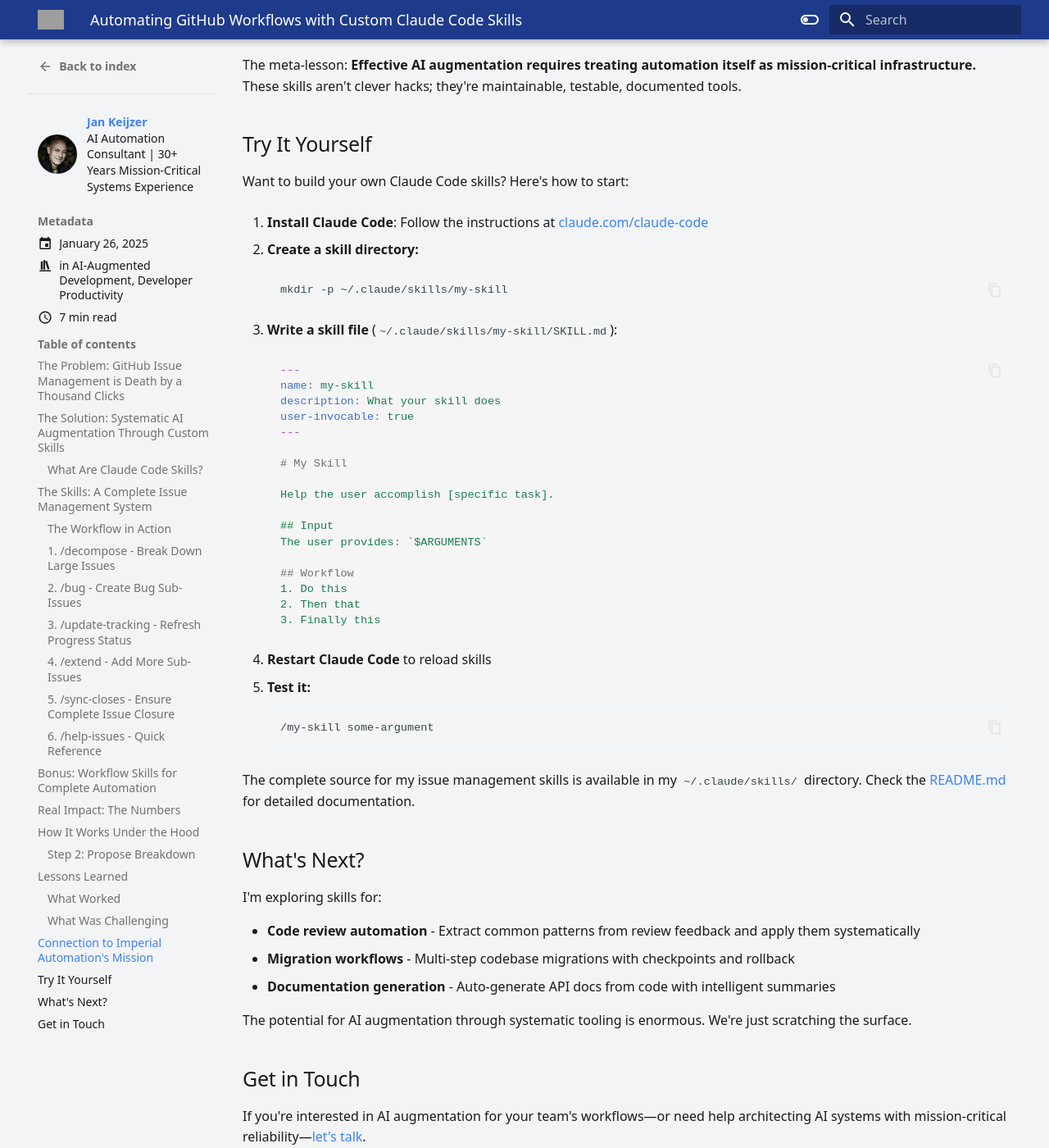
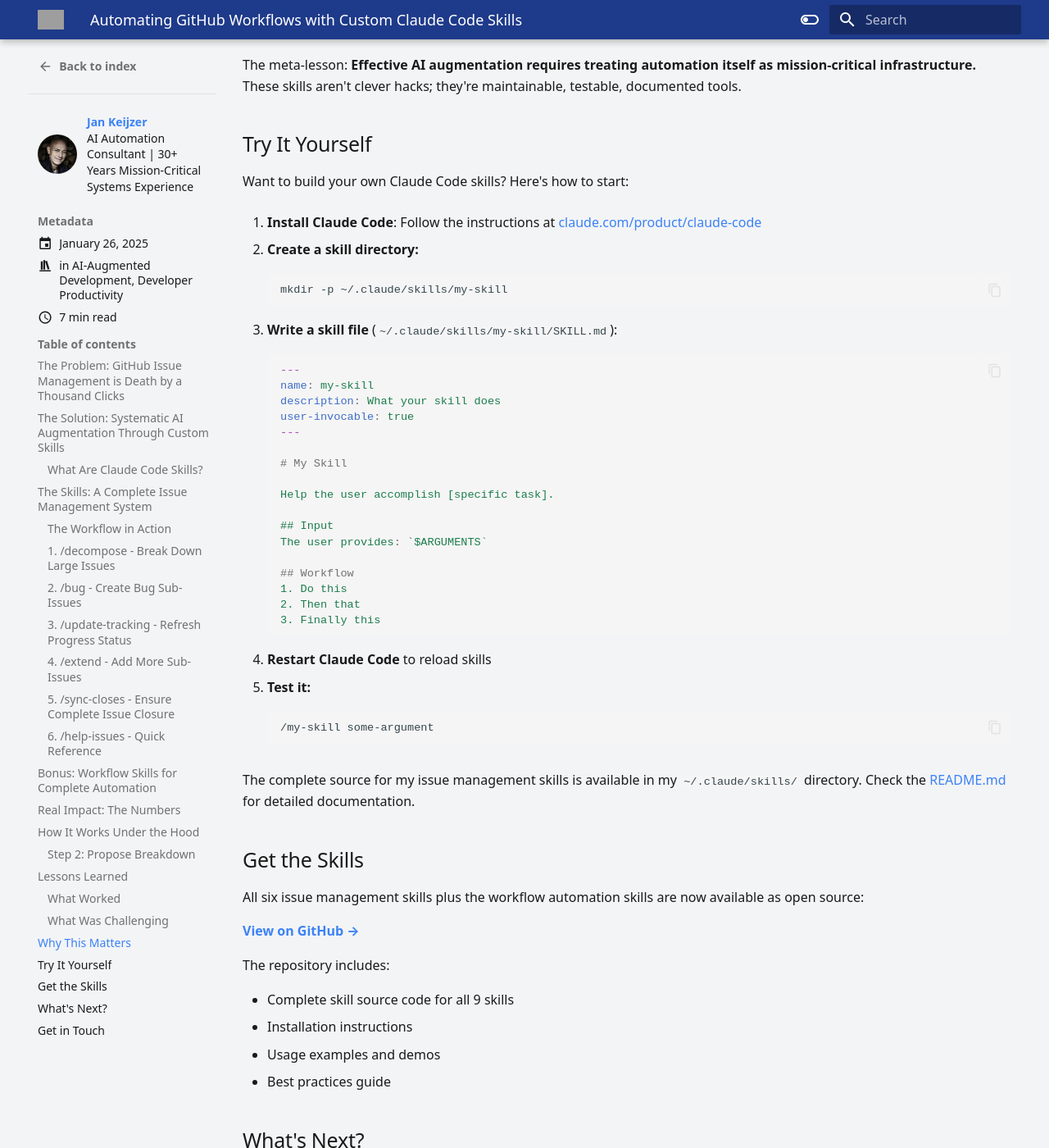
Before and after one commit to JanKeijzer/PortfolioWebsite, an MkDocs documentation site: the page built from docs/blog/posts/github-workflow-automation-skills.md, in a window 1280 px wide and 1400 px high, scrolled down 9672 px. Shown: the whole window at 82% size. Built offline with MkDocs 1.6.1 and Material for MkDocs 9.7.7, drawn with Linux system fonts in a browser that asks for light colours; some of the changed text lies outside the part shown; grey boxes are pictures that could not be loaded.

Commit message:
Fix broken Claude Code links in blog post
Co-Authored-By: Claude Opus 4.5 <noreply@anthropic.com>

````diff
--- a/docs/blog/posts/github-workflow-automation-skills.md
+++ b/docs/blog/posts/github-workflow-automation-skills.md
@@ -47,7 +47,7 @@ Instead of fighting with GitHub's UI or writing one-off scripts, I built a suite
 
 ### What Are Claude Code Skills?
 
-[Claude Code](https://www.anthropic.com/claude/code) is Anthropic's CLI tool that brings Claude's AI capabilities directly into your terminal. Skills are markdown-based extensions that teach Claude new workflows. Think of them as specialized functions that Claude can execute on your behalf.
+[Claude Code](https://claude.com/product/claude-code) is Anthropic's CLI tool that brings Claude's AI capabilities directly into your terminal. Skills are markdown-based extensions that teach Claude new workflows. Think of them as specialized functions that Claude can execute on your behalf.
 
 The key insight: **AI augmentation requires systematic tooling, not ad-hoc prompts.** Skills capture process knowledge and make it repeatable.
 
@@ -81,11 +81,11 @@ The starting point for any complex feature. This skill analyzes a parent issue a
 ```markdown
 ## Proposed Sub-Issues for #723: Stripe Payment Provider
 
-| # | Sub-Issue Title | Depends On | Scope |
-|---|-----------------|------------|-------|
-| 1 | Phase 1: Payment Abstraction Layer | - | Backend |
-| 2 | Phase 2: Stripe Integration | #1 | Backend |
-| 3 | Phase 3: Frontend Payment UI | #1, #2 | Frontend |
+| #   | Sub-Issue Title                    | Depends On | Scope    |
+| --- | ---------------------------------- | ---------- | -------- |
+| 1   | Phase 1: Payment Abstraction Layer | -          | Backend  |
+| 2   | Phase 2: Stripe Integration        | #1         | Backend  |
+| 3   | Phase 3: Frontend Payment UI       | #1, #2     | Frontend |
 
 Create these sub-issues? (A/B/C)
 ```
@@ -127,20 +127,20 @@ After merging a few sub-issue PRs, update the tracking PR to reflect current pro
 
 **Before:**
 ```markdown
-| # | Sub-Issue | Status | PR |
-|---|-----------|--------|-----|
-| 1 | #724 - Abstraction Layer | ⏳ Pending | - |
-| 2 | #725 - Stripe Integration | ⏳ Pending | - |
+| #   | Sub-Issue                 | Status    | PR  |
+| --- | ------------------------- | --------- | --- |
+| 1   | #724 - Abstraction Layer  | ⏳ Pending | -   |
+| 2   | #725 - Stripe Integration | ⏳ Pending | -   |
 
 Progress: 0/2 (0%)
 ```
 
 **After:**
 ```markdown
-| # | Sub-Issue | Status | PR |
-|---|-----------|--------|-----|
-| 1 | #724 - Abstraction Layer | ✅ Complete | #731 |
-| 2 | #725 - Stripe Integration | 🔄 In Progress | #732 |
+| #   | Sub-Issue                 | Status        | PR   |
+| --- | ------------------------- | ------------- | ---- |
+| 1   | #724 - Abstraction Layer  | ✅ Complete    | #731 |
+| 2   | #725 - Stripe Integration | 🔄 In Progress | #732 |
 
 Progress: 1/2 (50%)
 ```
@@ -217,13 +217,13 @@ These encode mission-critical discipline into every step, ensuring nothing falls
 
 Let's quantify the time savings across a typical month:
 
-| Task | Before | After | Per Month | Saved |
-|------|--------|-------|-----------|-------|
-| Decompose 5 features | 15 min × 5 | 2 min × 5 | 75 min vs 10 min | **65 min** |
-| Update tracking 20× | 5 min × 20 | 1 min × 20 | 100 min vs 20 min | **80 min** |
-| Create 10 bug issues | 5 min × 10 | 0.5 min × 10 | 50 min vs 5 min | **45 min** |
-| Sync before merge 5× | 5 min × 5 | 1 min × 5 | 25 min vs 5 min | **20 min** |
-| Extend tracking 3× | 10 min × 3 | 2 min × 3 | 30 min vs 6 min | **24 min** |
+| Task                 | Before     | After        | Per Month         | Saved      |
+| -------------------- | ---------- | ------------ | ----------------- | ---------- |
+| Decompose 5 features | 15 min × 5 | 2 min × 5    | 75 min vs 10 min  | **65 min** |
+| Update tracking 20×  | 5 min × 20 | 1 min × 20   | 100 min vs 20 min | **80 min** |
+| Create 10 bug issues | 5 min × 10 | 0.5 min × 10 | 50 min vs 5 min   | **45 min** |
+| Sync before merge 5× | 5 min × 5  | 1 min × 5    | 25 min vs 5 min   | **20 min** |
+| Extend tracking 3×   | 10 min × 3 | 2 min × 3    | 30 min vs 6 min   | **24 min** |
 
 **Total monthly savings: 234 minutes (3.9 hours)**
 
@@ -306,7 +306,7 @@ Users need to see what's happening (especially with GitHub API calls), but too m
 
 The `gh` CLI is powerful but has subtle behaviors (like how it handles multi-line PR bodies). Skills need to use heredocs and proper escaping.
 
-## Connection to Imperial Automation's Mission
+## Why This Matters
 
 This project embodies what I mean by **AI augmentation for mission-critical systems**:
 
@@ -323,7 +323,7 @@ The meta-lesson: **Effective AI augmentation requires treating automation itself
 
 Want to build your own Claude Code skills? Here's how to start:
 
-1. **Install Claude Code**: Follow the instructions at [claude.com/claude-code](https://www.anthropic.com/claude/code)
+1. **Install Claude Code**: Follow the instructions at [claude.com/product/claude-code](https://claude.com/product/claude-code)
 
 2. **Create a skill directory:**
 ```bash
@@ -360,6 +360,19 @@ The user provides: `$ARGUMENTS`
 
 The complete source for my issue management skills is available in my `~/.claude/skills/` directory. Check the [README.md](https://github.com/anthropics/claude-code) for detailed documentation.
 
+## Get the Skills
+
+All six issue management skills plus the workflow automation skills are now available as open source:
+
+**[View on GitHub →](https://github.com/JanKeijzer/claude-code-toolkit)**
+
+The repository includes:
+
+- Complete skill source code for all 9 skills
+- Installation instructions
+- Usage examples and demos
+- Best practices guide
+
 ## What's Next?
 
 I'm exploring skills for:
````
